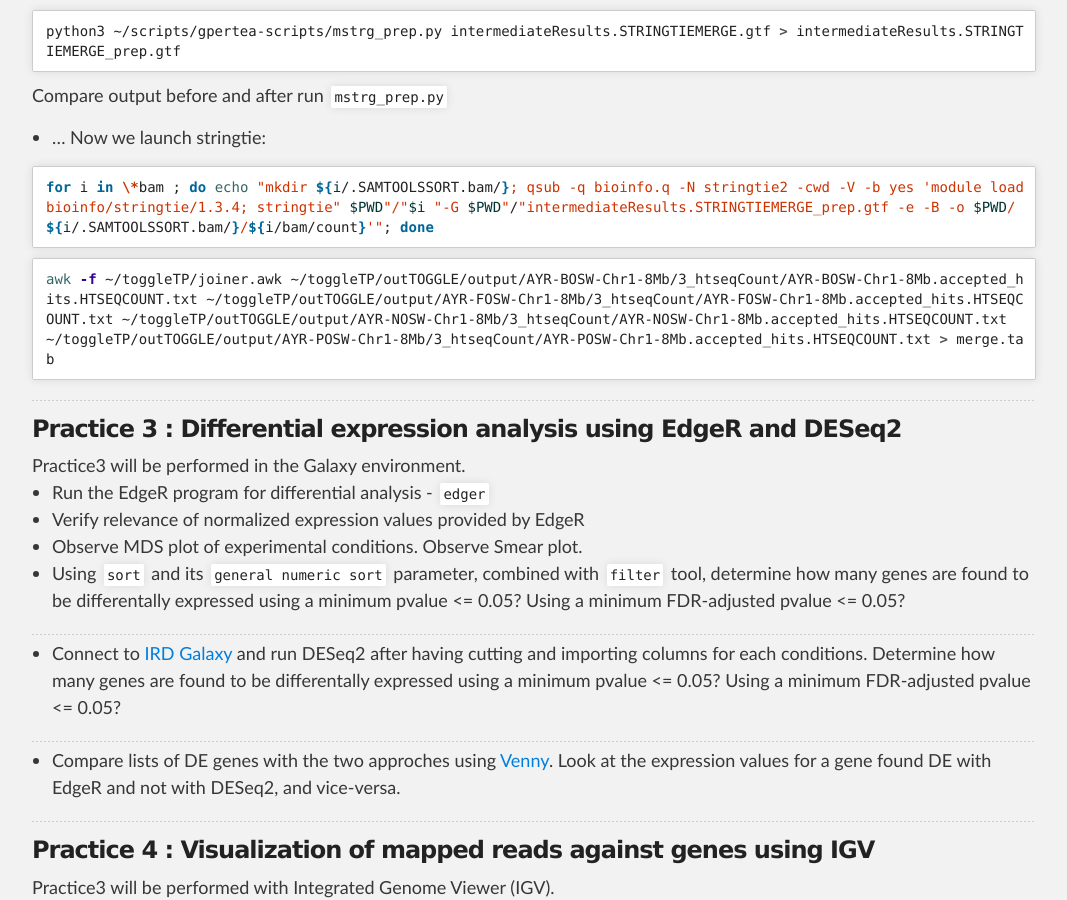
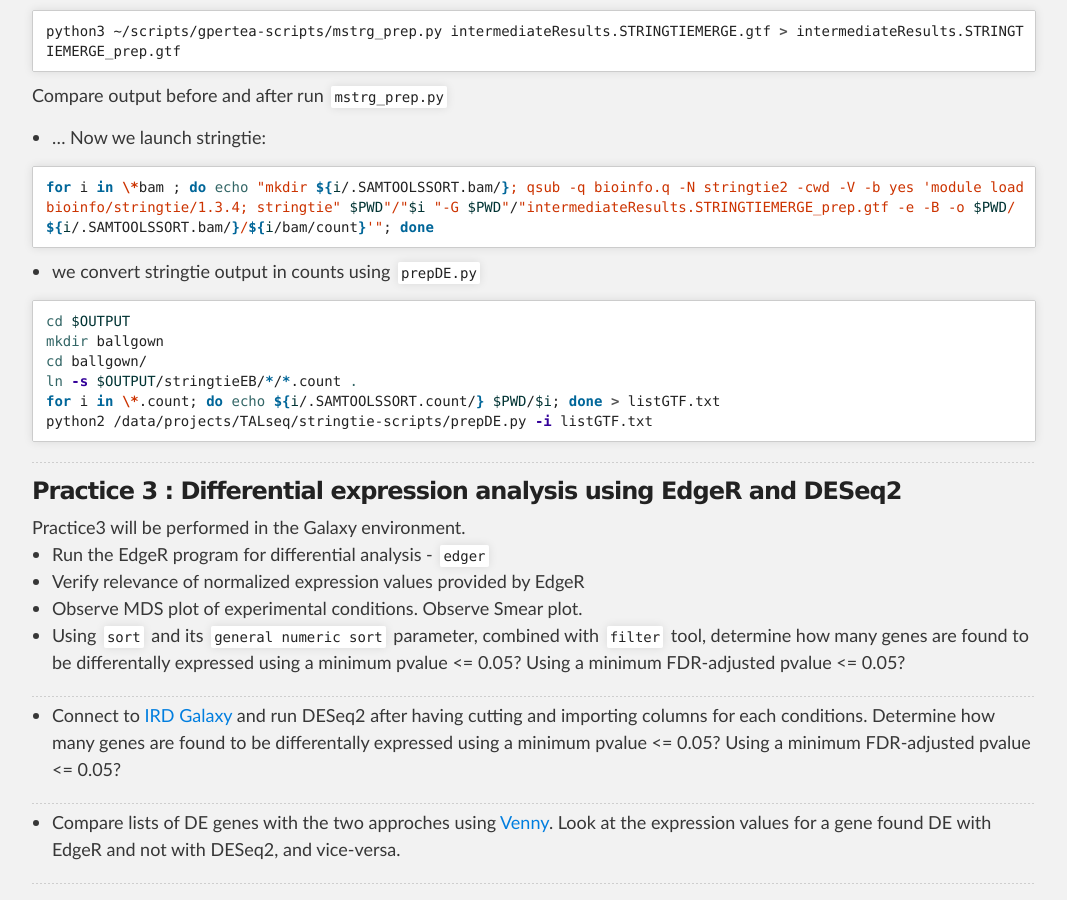
Before and after one commit to SouthGreenPlatform/trainings, a Jekyll site: the page built from _pages/linux/RNASeqPractice.md, in a window 1280 px wide and 900 px high, scrolled down 4468 px. Shown: the whole window, without its empty margins (106-1173 px from the left). Built offline with Jekyll 4.4.1, drawn with Linux system fonts in a browser that asks for light colours; nearby versions of some CDN libraries.

Commit message:
updating cours

```diff
--- a/_pages/linux/RNASeqPractice.md
+++ b/_pages/linux/RNASeqPractice.md
@@ -192,13 +192,17 @@ Compare output before and after run `mstrg_prep.py`
 for i in \*bam ; do echo "mkdir ${i/.SAMTOOLSSORT.bam/}; qsub -q bioinfo.q -N stringtie2 -cwd -V -b yes 'module load bioinfo/stringtie/1.3.4; stringtie" $PWD"/"$i "-G $PWD"/"intermediateResults.STRINGTIEMERGE_prep.gtf -e -B -o $PWD/${i/.SAMTOOLSSORT.bam/}/${i/bam/count}'"; done
 {% endhighlight %}
 
-
-
+- we convert stringtie output in counts using `prepDE.py`
 
 {% highlight bash %}
-awk -f ~/toggleTP/joiner.awk ~/toggleTP/outTOGGLE/output/AYR-BOSW-Chr1-8Mb/3_htseqCount/AYR-BOSW-Chr1-8Mb.accepted_hits.HTSEQCOUNT.txt ~/toggleTP/outTOGGLE/output/AYR-FOSW-Chr1-8Mb/3_htseqCount/AYR-FOSW-Chr1-8Mb.accepted_hits.HTSEQCOUNT.txt ~/toggleTP/outTOGGLE/output/AYR-NOSW-Chr1-8Mb/3_htseqCount/AYR-NOSW-Chr1-8Mb.accepted_hits.HTSEQCOUNT.txt ~/toggleTP/outTOGGLE/output/AYR-POSW-Chr1-8Mb/3_htseqCount/AYR-POSW-Chr1-8Mb.accepted_hits.HTSEQCOUNT.txt > merge.tab
+cd $OUTPUT
+mkdir ballgown
+cd ballgown/
+ln -s $OUTPUT/stringtieEB/*/*.count .
+for i in \*.count; do echo ${i/.SAMTOOLSSORT.count/} $PWD/$i; done > listGTF.txt
+python2 /data/projects/TALseq/stringtie-scripts/prepDE.py -i listGTF.txt
+{% endhighlight %}
 
-{% endhighlight %}
 
 -----------------------
 
```
